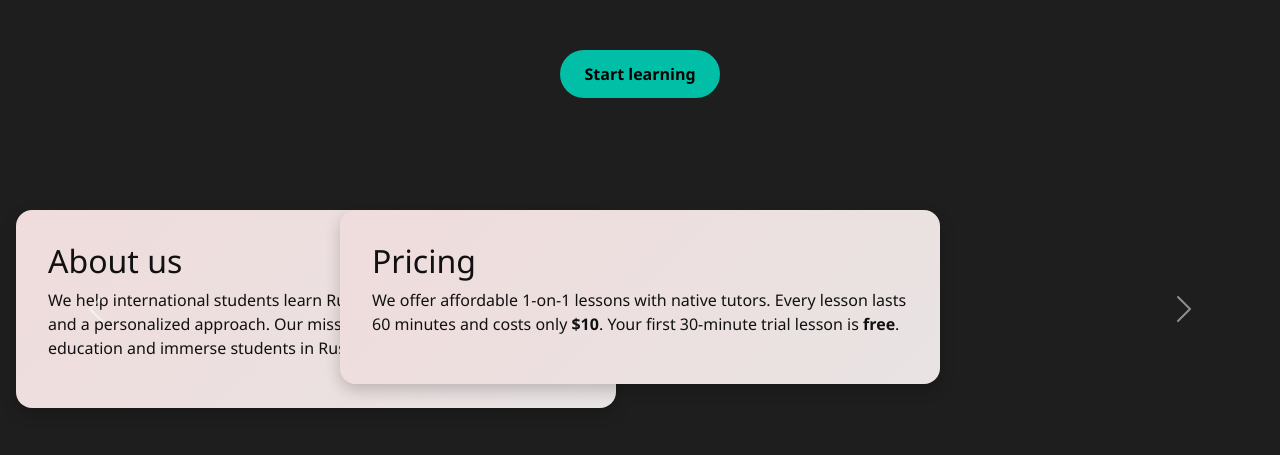
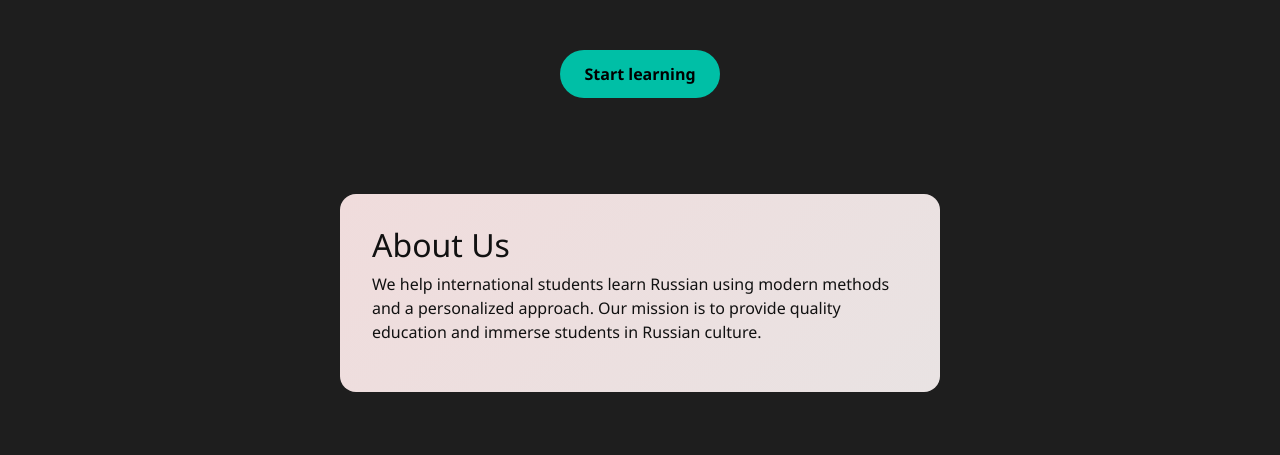
Before and after one commit to ROLAX11/russian-setup, a Flask app: page / in a window 1280 px wide. Shown: the part 263-718 px from the top of the page. Run offline with Flask 3, Linux system fonts and the light colour scheme.

Commit message:
Revert to simple UI without slider

```diff
--- a/templates/index.html
+++ b/templates/index.html
@@ -48,18 +48,13 @@
             font-weight: 600;
             cursor: pointer;
         }
-        .carousel-item {
-            padding: 3rem 1rem;
-            display: flex;
-            justify-content: center;
-        }
-        .slide-card {
+        .about {
             max-width: 600px;
+            margin: 2rem auto;
             background: linear-gradient(135deg, #f0dcdc, #e9e3e3);
             border-radius: 16px;
             padding: 2rem;
             color: #111;
-            box-shadow: 0 6px 16px rgba(0,0,0,0.2);
         }
     </style>
 </head>
@@ -75,29 +70,10 @@
     <button onclick="window.location.href='https://t.me/vyacheslavtutor'">Start learning</button>
 </div>
 
-<div id="infoCarousel" class="carousel slide" data-bs-ride="carousel">
-    <div class="carousel-inner">
-        <div class="carousel-item active">
-            <div class="slide-card">
-                <h2>About us</h2>
-                <p>We help international students learn Russian using modern methods and a personalized approach. Our mission is to provide quality education and immerse students in Russian culture.</p>
-            </div>
-        </div>
-        <div class="carousel-item">
-            <div class="slide-card">
-                <h2>Pricing</h2>
-                <p>We offer affordable 1-on-1 lessons with native tutors. Every lesson lasts 60 minutes and costs only <strong>$10</strong>. Your first 30-minute trial lesson is <strong>free</strong>.</p>
-            </div>
-        </div>
-    </div>
-    <button class="carousel-control-prev" type="button" data-bs-target="#infoCarousel" data-bs-slide="prev">
-        <span class="carousel-control-prev-icon"></span>
-    </button>
-    <button class="carousel-control-next" type="button" data-bs-target="#infoCarousel" data-bs-slide="next">
-        <span class="carousel-control-next-icon"></span>
-    </button>
+<div class="about">
+    <h2>About Us</h2>
+    <p>We help international students learn Russian using modern methods and a personalized approach. Our mission is to provide quality education and immerse students in Russian culture.</p>
 </div>
 
-<script src="https://cdn.jsdelivr.net/npm/bootstrap@5.3.3/dist/js/bootstrap.bundle.min.js"></script>
 </body>
 </html>
```
